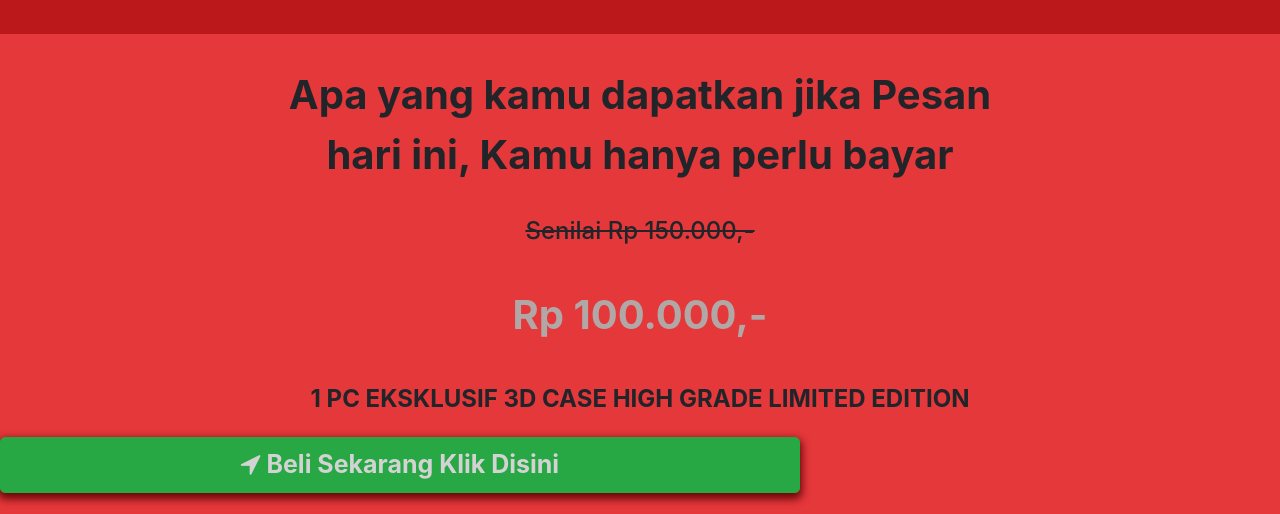
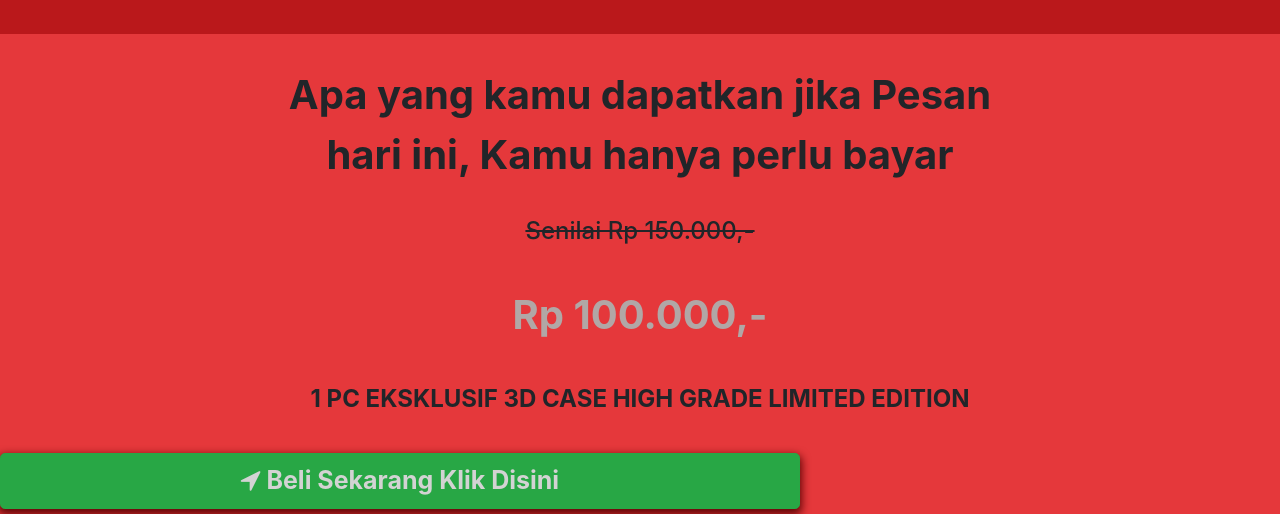
Before and after one commit to Rizzdd/Rizzdd.github.io, a plain HTML site: page index.html in a window 1280 px wide. Shown: the part 10183-10697 px from the top of the page. Drawn offline with nearby package versions, Linux system fonts and the light colour scheme.

Commit message:
Update index.html

```diff
--- a/index.html
+++ b/index.html
@@ -472,7 +472,7 @@
             </div>
             <div class="row">
                 <form class="" action="checkout.html">
-                    <div class="d-flex align-items-center justify-content-center flex-column mx-auto pann">
+                    <div class="p-3 d-flex align-items-center justify-content-center flex-column mx-auto pann">
                         <button class="btn btn-success btn-lg btn-block light-gray pann" type="submit"><i class="fa fa-location-arrow"> </i> Beli Sekarang Klik Disini</button>
                     </div>
                 </form>
```
